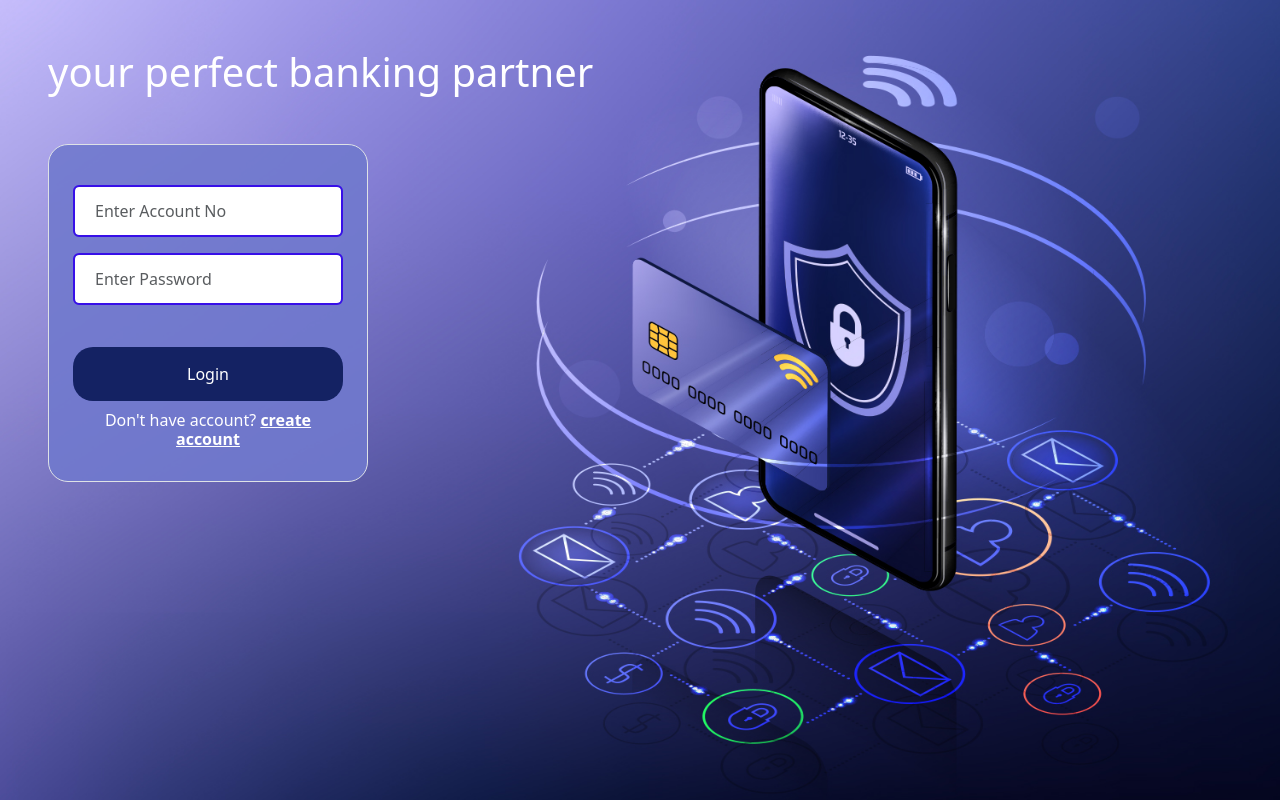
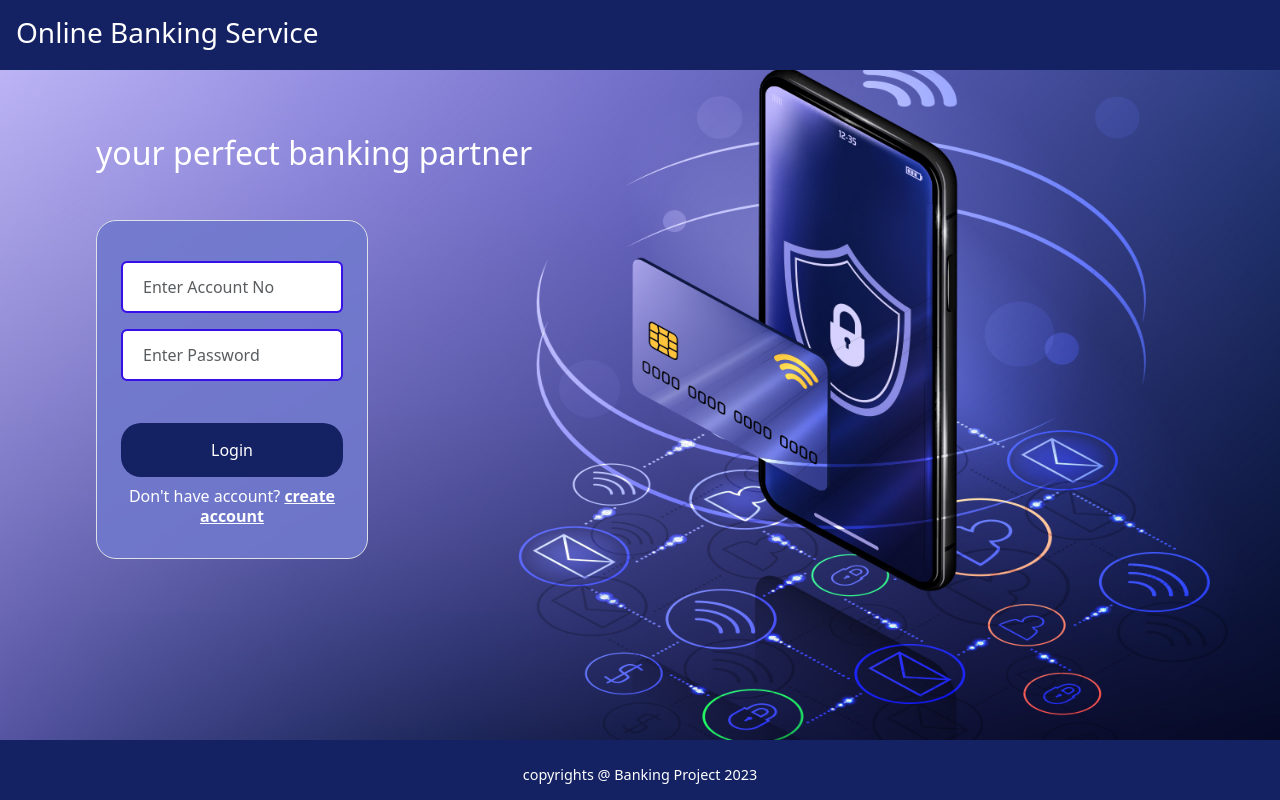
Before and after one commit to SherinShaju46/bank, an Angular app: page / in a window 1280 px wide. Built offline with nearby package versions, Linux system fonts and the light colour scheme.

Commit message:
some styling done header and footer added

```diff
--- a/src/app/app/login/login.component.html
+++ b/src/app/app/login/login.component.html
@@ -1,5 +1,5 @@
-<div class="w-50">
-  <h1 class="ms-5 text-white mt-5" style="margin-top:10rem;">{{data}}</h1>
+<div class="w-50 p-5">
+  <h2 class="ms-5 text-white pt-3" style="">{{data}}</h2>
   <form class="container w-50 p-3 mt-5 ms-5 text-center border col-sm-8" style="background-color: #7079cee6; border-radius: 20px;">
       <div class="mt-2 p-2">
         <input
--- a/src/index.html
+++ b/src/index.html
@@ -10,6 +10,14 @@
   <script src="https://cdn.jsdelivr.net/npm/bootstrap@5.3.0-alpha3/dist/js/bootstrap.bundle.min.js" integrity="sha384-ENjdO4Dr2bkBIFxQpeoTz1HIcje39Wm4jDKdf19U8gI4ddQ3GYNS7NTKfAdVQSZe" crossorigin="anonymous"></script>
 </head>
 <body>
-  <app-root></app-root>
+  <header style="height: 70px; background-color: #142263;">
+    <h3 class="ps-3 pt-3 text-white">Online Banking Service</h3>
+  </header>
+  <main>
+    <app-root></app-root>
+  </main>
+  <footer class="footer" style="height: 60px; background-color: #142263;">
+    <p class="text-center text-white pt-4">copyrights @ Banking Project 2023</p>
+  </footer>
 </body>
 </html>
--- a/src/styles.css
+++ b/src/styles.css
@@ -5,3 +5,12 @@ body{
   background-attachment: fixed;
   background-size: 100% 100%;
 }
+
+footer {
+  text-align: center;
+  font-size: 0.9rem;
+  margin: auto;
+  position: absolute;
+  width: 100%;
+  bottom: 0;
+}
```
